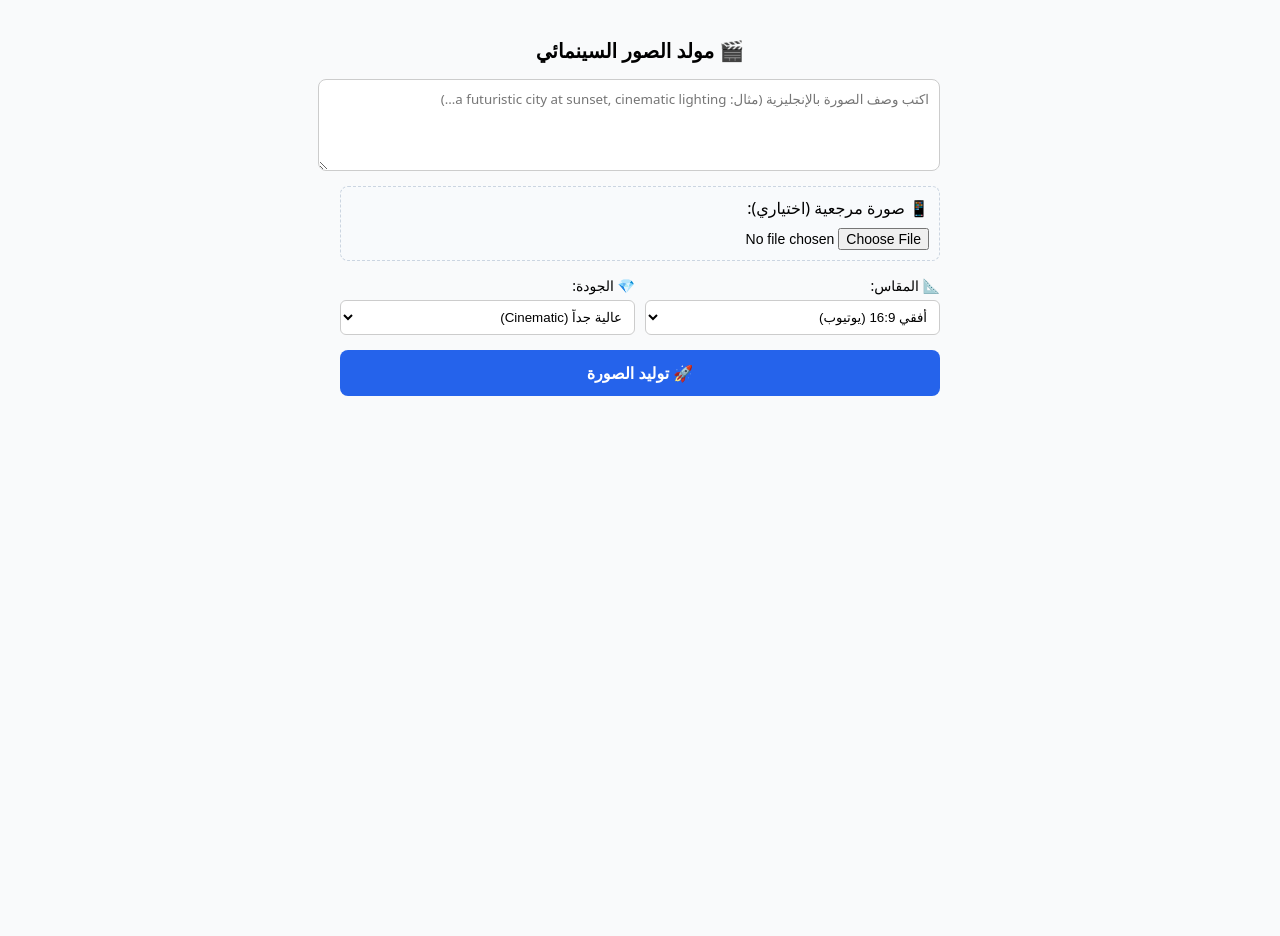
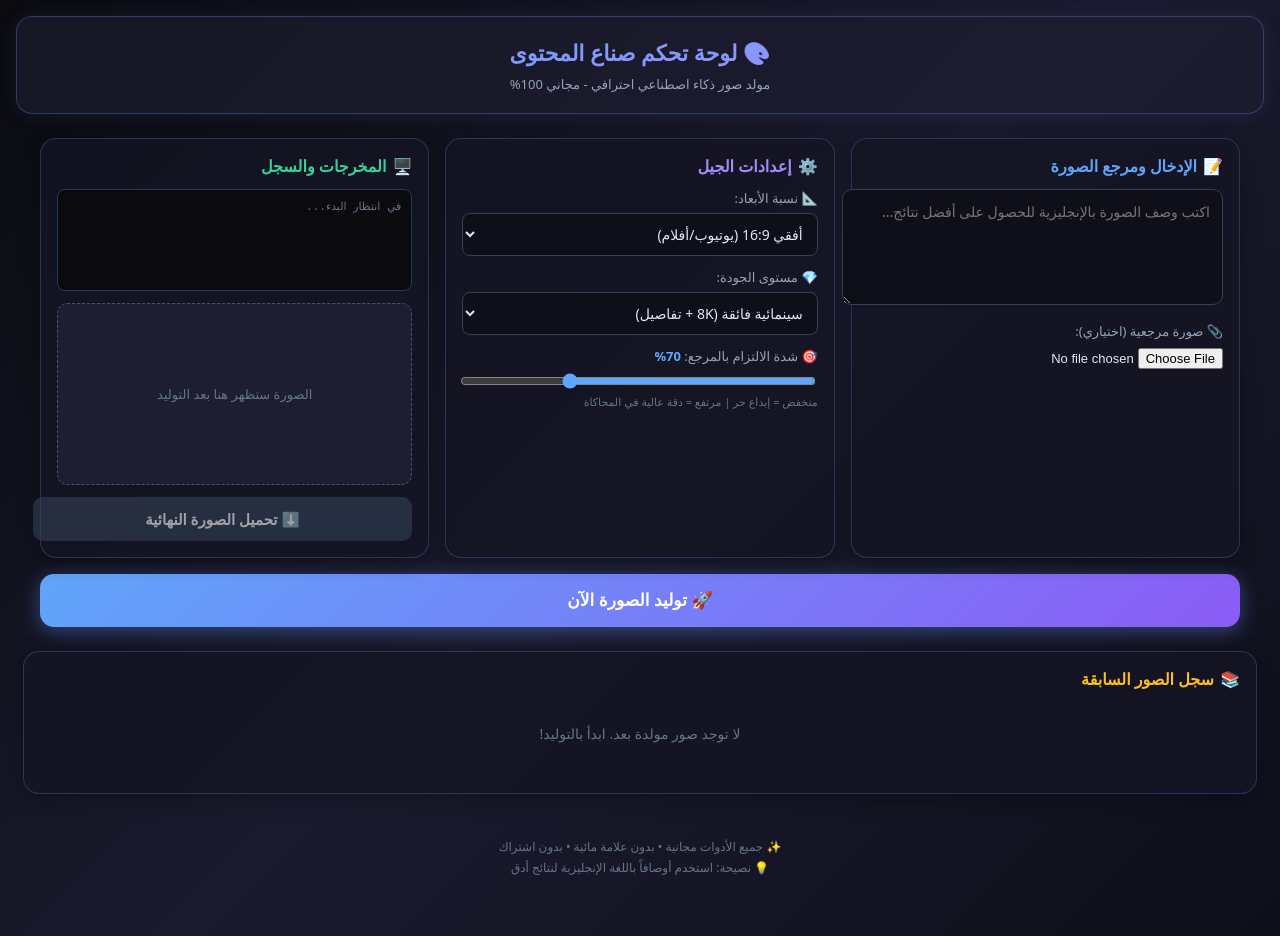
Before and after one commit to khalididouaksim-commits/ai-creator-tools, a Next.js app: page /tools/image-generator in a window 1280 px wide. Before the commit the page ends 800 px from the top, so only its background shows below. Built offline with nearby package versions, Linux system fonts and the light colour scheme.

Commit message:
update page.js

```diff
--- a/app/tools/image-generator/page.js
+++ b/app/tools/image-generator/page.js
@@ -1,169 +1,241 @@
 "use client";
-import { useState } from "react";
+import { useState, useEffect } from "react";
 
-export default function ImageGenerator() {
+export default function AIDashboard() {
   const [prompt, setPrompt] = useState("");
+  const [refFile, setRefFile] = useState(null);
+  const [refUrl, setRefUrl] = useState("");
   const [aspectRatio, setAspectRatio] = useState("16:9");
   const [quality, setQuality] = useState("high");
-  const [refUrl, setRefUrl] = useState("");
+  const [refStrength, setRefStrength] = useState(70);
   const [imageUrl, setImageUrl] = useState(null);
+  const [logs, setLogs] = useState([]);
+  const [history, setHistory] = useState([]);
   const [loading, setLoading] = useState(false);
   const [uploading, setUploading] = useState(false);
 
-  // رفع صورة مرجعية من الهاتف والحصول على رابط عام
+  useEffect(() => {
+    const saved = localStorage.getItem("ai-image-history");
+    if (saved) {
+      try { setHistory(JSON.parse(saved)); } catch (e) {}
+    }
+  }, []);
+
+  const addLog = (msg) => {
+    const time = new Date().toLocaleTimeString("ar-EG", { hour12: false });
+    setLogs(prev => [...prev.slice(-4), "[" + time + "] " + msg]);
+  };
+
   const handleFileChange = async (e) => {
     const file = e.target.files[0];
     if (!file) return;
-
     setUploading(true);
-    const localUrl = URL.createObjectURL(file);
-    setRefUrl(localUrl);
-
+    setRefFile(file);
+    const localPreview = URL.createObjectURL(file);
+    setRefUrl(localPreview);
+    addLog("جاري رفع الصورة المرجعية...");
     try {
       const formData = new FormData();
       formData.append("file", file);
-
-      const res = await fetch("https://file.io/?expires=1d", {
-        method: "POST",
-        body: formData,
-      });
+      const res = await fetch("https://file.io/?expires=1d", { method: "POST", body: formData });
       const data = await res.json();
-
-      if (data?.success && data?.link) {
+      if (data && data.success && data.link) {
         setRefUrl(data.link);
+        addLog("تم رفع المرجع بنجاح ✓");
+      } else {
+        addLog("تحذير: استخدام معاينة محلية فقط");
       }
     } catch (err) {
       console.log("Upload error:", err);
-    }
+      addLog("خطأ في الرفع، المتابعة بالمعاينة المحلية");    }
     setUploading(false);
   };
 
-  // توليد الصورة عبر Pollinations.ai
-  const generate = () => {
-    const text = prompt.trim();
-    if (!text) {
-      alert("الرجاء كتابة وصف للصورة أولاً!");
-      return;
+  const generate = async () => {
+    if (!prompt.trim()) { addLog("خطأ: يرجى كتابة وصف للصورة"); return; }
+    if (uploading) { addLog("يرجى الانتظار حتى يكتمل الرفع"); return; }
+    setLoading(true);
+    setImageUrl(null);
+    addLog("بدء تحليل البرومبت...");
+
+    let w = 1024, h = 1024;
+    if (aspectRatio === "16:9") { w = 1280; h = 720; }
+    else if (aspectRatio === "9:16") { w = 720; h = 1280; }
+
+    let finalPrompt = prompt.trim();
+    if (quality === "high") {
+      finalPrompt = finalPrompt + ", 8k resolution, highly detailed, cinematic lighting, photorealistic, masterwork, sharp focus";
+    }
+    if (refStrength < 50) {
+      finalPrompt = finalPrompt + ", creative interpretation, artistic freedom";
     }
 
-    if (uploading) {
-      alert("يرجى الانتظار حتى يكتمل رفع الصورة المرجعية");      return;
+    let params = "?width=" + w + "&height=" + h + "&nologo=true&enhance=true&seed=" + Math.random();
+    if (refUrl && refUrl.startsWith("https://")) {
+      params = params + "&image=" + encodeURIComponent(refUrl) + "&weight=" + refStrength;
+      addLog("إدراج الصورة المرجعية (قوة: " + refStrength + "%)...");
     }
 
-    setLoading(true);
-    setImageUrl(null);
+    const baseUrl = "https://image.pollinations.ai/prompt/";
+    const encodedPrompt = encodeURIComponent(finalPrompt);
+    const fullUrl = baseUrl + encodedPrompt + params;
 
-    // تحديد الأبعاد حسب النسبة المختارة
-    let width = 1024, height = 1024;
-    if (aspectRatio === "16:9") { width = 1280; height = 720; }
-    else if (aspectRatio === "9:16") { width = 720; height = 1280; }
-
-    // إضافة كلمات تحسين الجودة للبرومبت
-    let finalPrompt = text;
-    if (quality === "high") {
-      finalPrompt += ", 8k resolution, highly detailed, cinematic lighting, photorealistic, masterwork";
-    }
-
-    // بناء الرابط النهائي
-    let params = `?width=${width}&height=${height}&nologo=true&enhance=true&seed=${Math.random()}`;
-    if (refUrl && refUrl.startsWith("https://")) {
-      params += `&image=${encodeURIComponent(refUrl)}`;
-    }
-
-    const url = `https://image.pollinations.ai/prompt/${encodeURIComponent(finalPrompt)}${params}`;
-    setImageUrl(url);
+    addLog("جاري التوليد عبر الخادم...");
+    const img = new Image();
+    img.src = fullUrl;
+    img.onload = () => {
+      setImageUrl(fullUrl);
+      addLog("تم التوليد بنجاح ✓");
+      const entry = { url: fullUrl, prompt: prompt.trim(), date: new Date().toISOString() };
+      const newHistory = [entry, ...history.slice(0, 19)];
+      setHistory(newHistory);
+      localStorage.setItem("ai-image-history", JSON.stringify(newHistory));
+      setLoading(false);
     };
-
-  // تحميل الصورة بجودة كاملة (حل متوافق مع جميع المتصفحات)
-  const downloadImage = async () => {
+    img.onerror = () => {
+      addLog("خطأ في التوليد، حاول بوصف أبسط");
+      setLoading(false);
+    };
+  };
+  const handleDownload = (e) => {
+    e.preventDefault();
+    e.stopPropagation();
     if (!imageUrl) return;
-    try {
-      const response = await fetch(imageUrl);
-      const blob = await response.blob();
-      const blobUrl = window.URL.createObjectURL(blob);
     const link = document.createElement("a");
-      link.href = blobUrl;
-      link.download = `ai-image-${Date.now()}.png`;
+    link.href = imageUrl;
+    link.download = "ai-creator-" + Date.now() + ".png";
+    link.target = "_blank";
+    link.rel = "noopener noreferrer";
     document.body.appendChild(link);
     link.click();
     document.body.removeChild(link);
-      window.URL.revokeObjectURL(blobUrl);
-    } catch (error) {
-      window.open(imageUrl, "_blank");
-    }
+    addLog("بدأ تحميل الصورة...");
+  };
+
+  const clearHistory = () => {
+    localStorage.removeItem("ai-image-history");
+    setHistory([]);
+    addLog("تم مسح سجل الصور");
   };
 
   return (
-    <main style={{ padding: "20px", maxWidth: "600px", margin: "0 auto", fontFamily: "system-ui, sans-serif", direction: "rtl" }}>
-      <h2 style={{ fontSize: "20px", marginBottom: "15px", textAlign: "center" }}>🎬 مولد الصور السينمائي</h2>
-            {/* حقل وصف الصورة */}
+    <main style={{
+      minHeight: "100vh",
+      background: "linear-gradient(135deg, #0a0a0f 0%, #1a1a2e 50%, #0f0f1a 100%)",
+      color: "#e2e8f0",
+      fontFamily: "system-ui, -apple-system, sans-serif",
+      direction: "rtl",
+      padding: "16px",
+      paddingBottom: "40px"
+    }}>
+      <header style={{ textAlign: "center", marginBottom: "24px", padding: "20px", background: "rgba(30,30,50,0.6)", borderRadius: "16px", border: "1px solid rgba(100,150,255,0.3)", boxShadow: "0 0 20px rgba(100,150,255,0.1)" }}>
+        <h1 style={{ margin: 0, fontSize: "22px", fontWeight: "700", background: "linear-gradient(90deg, #60a5fa, #a78bfa)", WebkitBackgroundClip: "text", WebkitTextFillColor: "transparent" }}>
+          🎨 لوحة تحكم صناع المحتوى
+        </h1>
+        <p style={{ margin: "8px 0 0", fontSize: "13px", color: "#94a3b8" }}>مولد صور ذكاء اصطناعي احترافي - مجاني 100%</p>
+      </header>
+
+      <div style={{ display: "grid", gridTemplateColumns: "repeat(auto-fit, minmax(280px, 1fr))", gap: "16px", maxWidth: "1200px", margin: "0 auto" }}>
+
+        {/* Section 1: Input & Reference */}
+        <section style={{ background: "rgba(20,20,35,0.8)", borderRadius: "16px", padding: "16px", border: "1px solid rgba(100,150,255,0.25)", boxShadow: "0 4px 20px rgba(0,0,0,0.3)" }}>
+          <h3 style={{ margin: "0 0 12px", fontSize: "16px", fontWeight: "600", color: "#60a5fa", display: "flex", alignItems: "center", gap: "6px" }}>
+            <span>📝</span> الإدخال ومرجع الصورة
+          </h3>
           <textarea
-        placeholder="اكتب وصف الصورة بالإنجليزية (مثال: a futuristic city at sunset, cinematic lighting...)"
             value={prompt}
             onChange={(e) => setPrompt(e.target.value)}
-        style={{ width: "100%", padding: "10px", borderRadius: "8px", border: "1px solid #ccc", marginBottom: "10px", minHeight: "70px", fontFamily: "inherit" }}
+            placeholder="اكتب وصف الصورة بالإنجليزية للحصول على أفضل نتائج..."            style={{ width: "100%", minHeight: "90px", padding: "12px", borderRadius: "10px", border: "1px solid #334155", background: "#0f0f1a", color: "#e2e8f0", fontSize: "14px", resize: "vertical", fontFamily: "inherit", marginBottom: "12px" }}
           />
+          <label style={{ display: "block", fontSize: "13px", color: "#94a3b8", marginBottom: "6px" }}>📎 صورة مرجعية (اختياري):</label>
+          <input type="file" accept="image/*" onChange={handleFileChange} disabled={uploading} style={{ fontSize: "13px", color: "#e2e8f0", marginBottom: "10px" }} />
+          {refUrl && (
+            <div style={{ marginTop: "8px", padding: "8px", background: "#1e1e32", borderRadius: "8px", border: "1px dashed #475569" }}>
+              <img src={refUrl} alt="ref" style={{ width: "100%", maxHeight: "120px", objectFit: "cover", borderRadius: "6px" }} />
+              {refFile && <p style={{ margin: "6px 0 0", fontSize: "11px", color: "#64748b" }}>{refFile.name} • {(refFile.size/1024).toFixed(1)} KB</p>}
+            </div>
+          )}
+        </section>
 
-      {/* رفع صورة مرجعية */}
-      <div style={{ marginBottom: "15px", padding: "10px", backgroundColor: "#f8fafc", borderRadius: "8px", border: "1px dashed #cbd5e1" }}>
-        <label style={{ display: "block", marginBottom: "8px", fontWeight: "500" }}>📱 صورة مرجعية (اختياري):</label>
-        <input type="file" accept="image/*" onChange={handleFileChange} style={{ fontSize: "14px" }} />
-        {refUrl && (
-          <img src={refUrl} alt="Reference" style={{ marginTop: "8px", maxWidth: "100%", maxHeight: "150px", borderRadius: "6px", objectFit: "cover" }} />
+        {/* Section 2: Settings */}
+        <section style={{ background: "rgba(20,20,35,0.8)", borderRadius: "16px", padding: "16px", border: "1px solid rgba(100,150,255,0.25)", boxShadow: "0 4px 20px rgba(0,0,0,0.3)" }}>
+          <h3 style={{ margin: "0 0 12px", fontSize: "16px", fontWeight: "600", color: "#a78bfa", display: "flex", alignItems: "center", gap: "6px" }}>
+            <span>⚙️</span> إعدادات الجيل
+          </h3>
+          <label style={{ display: "block", fontSize: "13px", color: "#94a3b8", marginBottom: "6px" }}>📐 نسبة الأبعاد:</label>
+          <select value={aspectRatio} onChange={(e) => setAspectRatio(e.target.value)} style={{ width: "100%", padding: "10px", borderRadius: "8px", border: "1px solid #334155", background: "#0f0f1a", color: "#e2e8f0", fontSize: "14px", marginBottom: "12px", fontFamily: "inherit" }}>
+            <option value="16:9">أفقي 16:9 (يوتيوب/أفلام)</option>
+            <option value="9:16">عمودي 9:16 (Short/Reels/TikTok)</option>
+            <option value="1:1">مربع 1:1 (إنستغرام/بوست)</option>
+          </select>
+          <label style={{ display: "block", fontSize: "13px", color: "#94a3b8", marginBottom: "6px" }}>💎 مستوى الجودة:</label>
+          <select value={quality} onChange={(e) => setQuality(e.target.value)} style={{ width: "100%", padding: "10px", borderRadius: "8px", border: "1px solid #334155", background: "#0f0f1a", color: "#e2e8f0", fontSize: "14px", marginBottom: "12px", fontFamily: "inherit" }}>
+            <option value="high">سينمائية فائقة (8K + تفاصيل)</option>
+            <option value="standard">عادية (سريعة التوليد)</option>
+          </select>
+          <label style={{ display: "block", fontSize: "13px", color: "#94a3b8", marginBottom: "6px" }}>
+            🎯 شدة الالتزام بالمرجع: <span style={{ color: "#60a5fa", fontWeight: "600" }}>{refStrength}%</span>
+          </label>
+          <input type="range" min="0" max="100" value={refStrength} onChange={(e) => setRefStrength(Number(e.target.value))} style={{ width: "100%", accentColor: "#60a5fa", marginBottom: "4px" }} />
+          <p style={{ fontSize: "11px", color: "#64748b", margin: "0" }}>منخفض = إبداع حر | مرتفع = دقة عالية في المحاكاة</p>
+        </section>
+
+        {/* Section 3: Output & Terminal */}
+        <section style={{ background: "rgba(20,20,35,0.8)", borderRadius: "16px", padding: "16px", border: "1px solid rgba(100,150,255,0.25)", boxShadow: "0 4px 20px rgba(0,0,0,0.3)", display: "flex", flexDirection: "column" }}>
+          <h3 style={{ margin: "0 0 12px", fontSize: "16px", fontWeight: "600", color: "#34d399", display: "flex", alignItems: "center", gap: "6px" }}>
+            <span>🖥️</span> المخرجات والسجل
+          </h3>
+          <div style={{ flex: 1, background: "#0a0a0f", borderRadius: "8px", padding: "10px", fontFamily: "monospace", fontSize: "11px", color: "#22d3ee", minHeight: "80px", maxHeight: "100px", overflowY: "auto", border: "1px solid #1e3a5f", marginBottom: "12px" }}>
+            {logs.length === 0 && <span style={{ color: "#64748b" }}>في انتظار البدء...</span>}
+            {logs.map((log, i) => <div key={i} style={{ marginBottom: "4px", wordBreak: "break-word" }}>{log}</div>)}
+          </div>
+          <div style={{ background: "#1e1e32", borderRadius: "10px", minHeight: "180px", display: "flex", alignItems: "center", justifyContent: "center", border: "1px dashed #475569", marginBottom: "12px", overflow: "hidden" }}>
+            {imageUrl ? (
+              <img src={imageUrl} alt="result" style={{ maxWidth: "100%", maxHeight: "180px", borderRadius: "8px" }} />
+            ) : (
+              <span style={{ color: "#64748b", fontSize: "13px" }}>الصورة ستظهر هنا بعد التوليد</span>
+            )}          </div>
+          <a href={imageUrl || "#"} onClick={handleDownload} target="_blank" rel="noopener noreferrer" style={{ display: "block", width: "100%", padding: "12px", textAlign: "center", background: imageUrl ? "linear-gradient(135deg, #16a34a, #22c55e)" : "#334155", color: "#fff", textDecoration: "none", borderRadius: "10px", fontWeight: "600", fontSize: "15px", cursor: imageUrl ? "pointer" : "not-allowed", opacity: imageUrl ? 1 : 0.6, transition: "all 0.2s" }}>
+            ⬇️ تحميل الصورة النهائية
+          </a>
+        </section>
+      </div>
+
+      {/* Generate Button - Full Width */}
+      <div style={{ maxWidth: "1200px", margin: "16px auto 0" }}>
+        <button onClick={generate} disabled={loading || uploading} style={{ width: "100%", padding: "16px", background: loading || uploading ? "linear-gradient(135deg, #475569, #64748b)" : "linear-gradient(135deg, #60a5fa, #8b5cf6)", color: "#fff", border: "none", borderRadius: "14px", fontSize: "17px", fontWeight: "700", cursor: loading || uploading ? "not-allowed" : "pointer", boxShadow: loading || uploading ? "none" : "0 4px 20px rgba(100,150,255,0.4)", display: "flex", alignItems: "center", justifyContent: "center", gap: "8px" }}>
+          {uploading ? "⏳ رفع المرجع..." : loading ? "🎨 جاري التوليد..." : "🚀 توليد الصورة الآن"}
+        </button>
+      </div>
+
+      {/* Section 4: History */}
+      <section style={{ maxWidth: "1200px", margin: "24px auto 0", background: "rgba(20,20,35,0.8)", borderRadius: "16px", padding: "16px", border: "1px solid rgba(100,150,255,0.25)", boxShadow: "0 4px 20px rgba(0,0,0,0.3)" }}>
+        <div style={{ display: "flex", justifyContent: "space-between", alignItems: "center", marginBottom: "12px" }}>
+          <h3 style={{ margin: 0, fontSize: "16px", fontWeight: "600", color: "#fbbf24", display: "flex", alignItems: "center", gap: "6px" }}>
+            <span>📚</span> سجل الصور السابقة
+          </h3>
+          {history.length > 0 && (
+            <button onClick={clearHistory} style={{ background: "none", border: "1px solid #475569", color: "#94a3b8", padding: "6px 12px", borderRadius: "6px", fontSize: "12px", cursor: "pointer" }}>مسح الكل</button>
           )}
         </div>
-
-      {/* خيارات الأبعاد والجودة */}
-      <div style={{ display: "flex", gap: "10px", marginBottom: "15px" }}>
-        <div style={{ flex: 1 }}>
-          <label style={{ display: "block", marginBottom: "5px", fontSize: "14px" }}>📐 المقاس:</label>
-          <select value={aspectRatio} onChange={(e) => setAspectRatio(e.target.value)} style={{ width: "100%", padding: "8px", borderRadius: "6px", border: "1px solid #ccc", backgroundColor: "#fff" }}>
-            <option value="16:9">أفقي 16:9 (يوتيوب)</option>
-            <option value="9:16">عمودي 9:16 (Short/Reels)</option>
-            <option value="1:1">مربع 1:1 (إنستغرام)</option>
-          </select>
+        {history.length === 0 ? (
+          <p style={{ color: "#64748b", fontSize: "14px", textAlign: "center", padding: "20px" }}>لا توجد صور مولدة بعد. ابدأ بالتوليد!</p>
+        ) : (
+          <div style={{ display: "grid", gridTemplateColumns: "repeat(auto-fill, minmax(100px, 1fr))", gap: "10px" }}>
+            {history.map((item, idx) => (
+              <div key={idx} style={{ position: "relative", borderRadius: "8px", overflow: "hidden", border: "1px solid #334155", background: "#0f0f1a", cursor: "pointer" }} onClick={() => { setImageUrl(item.url); setPrompt(item.prompt); addLog("تم استرجاع صورة من السجل"); }}>
+                <img src={item.url} alt={item.prompt} style={{ width: "100%", height: "100px", objectFit: "cover" }} />
+                <div style={{ position: "absolute", bottom: 0, left: 0, right: 0, background: "rgba(0,0,0,0.7)", padding: "4px 6px", fontSize: "10px", color: "#e2e8f0", whiteSpace: "nowrap", overflow: "hidden", textOverflow: "ellipsis" }}>{item.prompt.slice(0, 30)}...</div>
               </div>
-        <div style={{ flex: 1 }}>
-          <label style={{ display: "block", marginBottom: "5px", fontSize: "14px" }}>💎 الجودة:</label>
-          <select value={quality} onChange={(e) => setQuality(e.target.value)} style={{ width: "100%", padding: "8px", borderRadius: "6px", border: "1px solid #ccc", backgroundColor: "#fff" }}>
-            <option value="high">عالية جداً (Cinematic)</option>
-            <option value="standard">عادية (Standard)</option>
-          </select>
-        </div>
-      </div>
-
-      {/* زر التوليد */}
-      <button
-        onClick={generate}
-        disabled={loading || uploading}
-        style={{
-          width: "100%", padding: "12px",
-          backgroundColor: (loading || uploading) ? "#9ca3af" : "#2563eb",
-          color: "#fff", border: "none", borderRadius: "8px",
-          fontSize: "16px", cursor: (loading || uploading) ? "not-allowed" : "pointer",
-          fontWeight: "bold", fontFamily: "inherit"
-        }}
-      >
-        {uploading ? "⏳ جاري رفع المرجع..." : loading ? "⏳ جاري التوليد..." : "🚀 توليد الصورة"}
-      </button>
-      {/* عرض النتيجة وزر التحميل */}
-      {imageUrl && (
-        <div style={{ marginTop: "20px", textAlign: "center" }}>
-          <img
-            src={imageUrl}
-            alt="Generated"
-            onLoad={() => setLoading(false)}
-            onError={() => { alert("خطأ في جلب الصورة، حاول مجدداً"); setLoading(false); }}
-            style={{ maxWidth: "100%", borderRadius: "10px", boxShadow: "0 4px 10px rgba(0,0,0,0.1)" }}
-          />
-          <button
-            onClick={downloadImage}
-            style={{ display: "block", width: "100%", marginTop: "10px", padding: "10px 20px", backgroundColor: "#16a34a", color: "#fff", border: "none", borderRadius: "6px", fontWeight: "500", cursor: "pointer", fontSize: "15px", fontFamily: "inherit" }}
-          >
-            ⬇️ تحميل الصورة بالجودة الكاملة
-          </button>
+            ))}
           </div>
         )}
+      </section>
+
+      <footer style={{ textAlign: "center", marginTop: "24px", color: "#64748b", fontSize: "12px", padding: "16px" }}>
+        <p style={{ margin: "4px 0" }}>✨ جميع الأدوات مجانية • بدون علامة مائية • بدون اشتراك</p>
+        <p style={{ margin: "4px 0" }}>💡 نصيحة: استخدم أوصافاً باللغة الإنجليزية لنتائج أدق</p>
+      </footer>
     </main>
   );
 }
```
Lines whose indentation alone changed are shown as unchanged.
